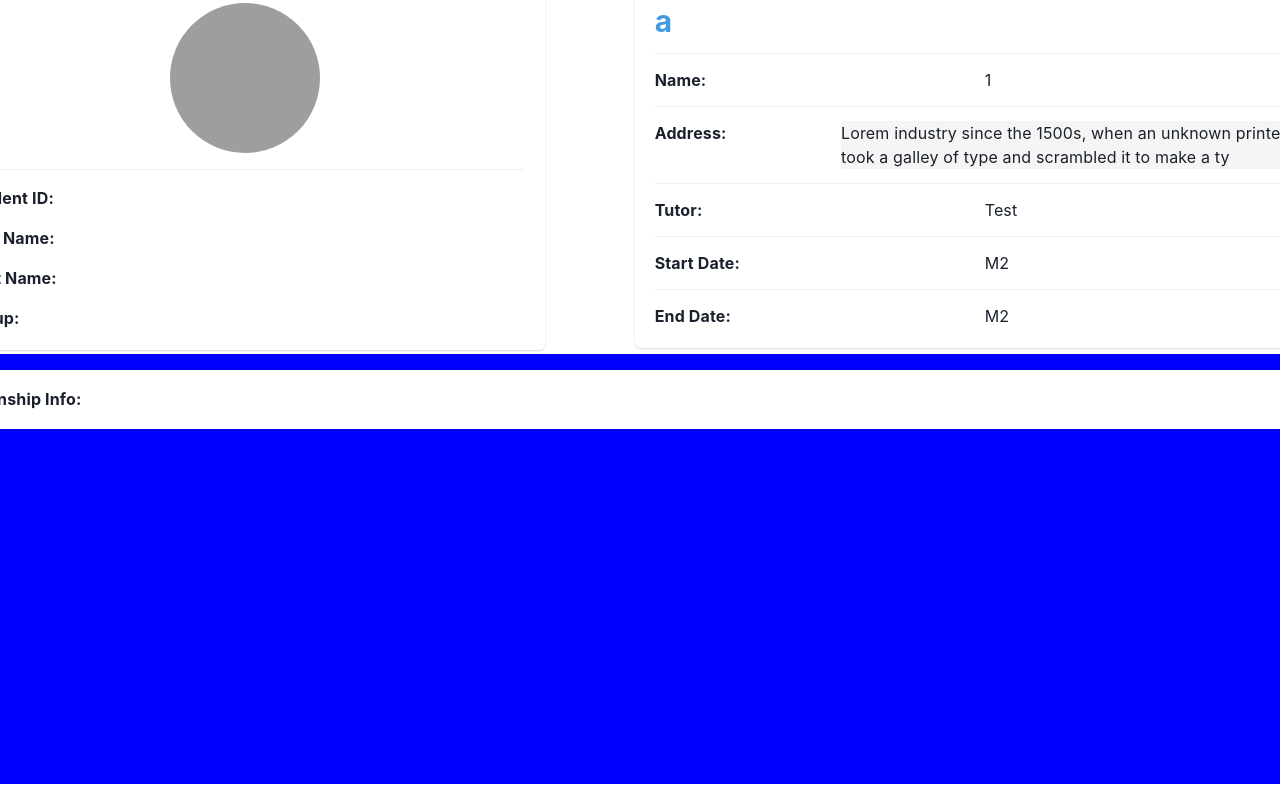
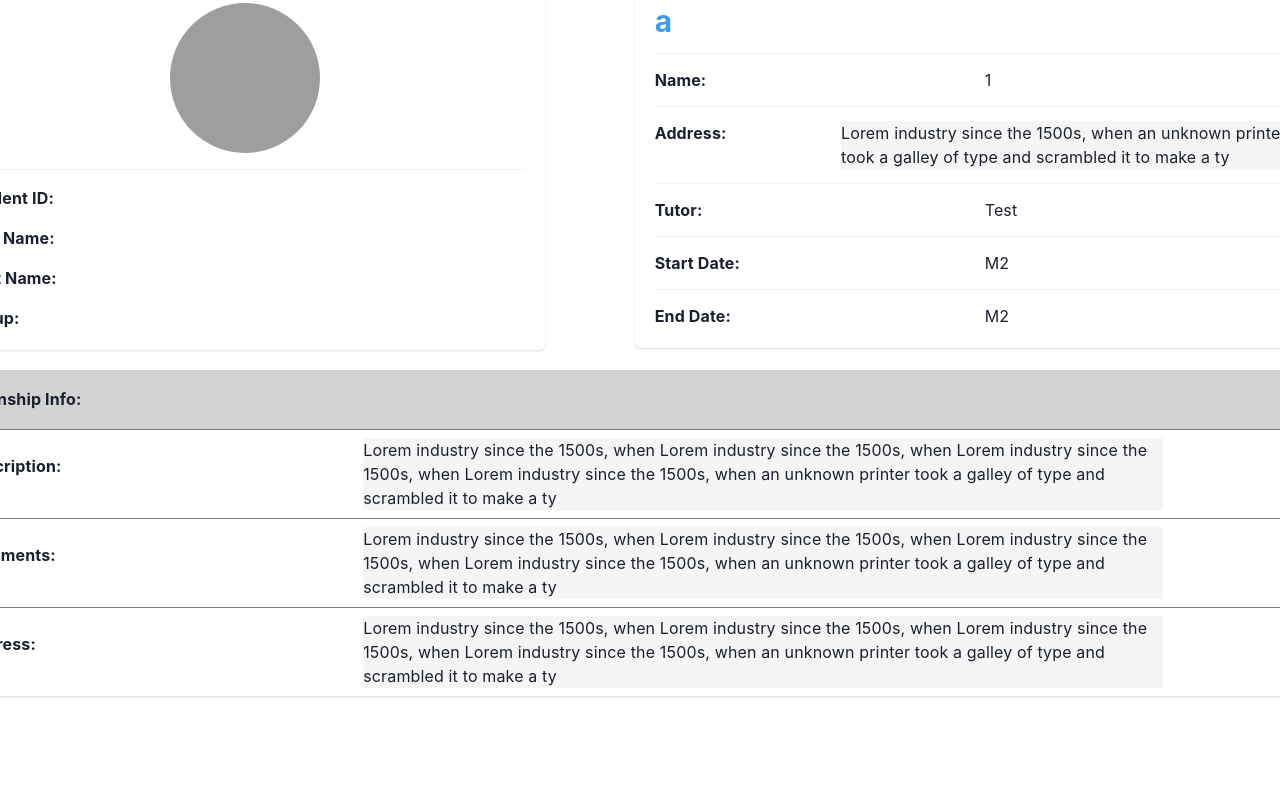
Before and after one commit to Advanced-Programming-Project/gift-app, a React (Create React App) app: page /students/1 in a window 1280 px wide. Shown: the part 292-1092 px from the top of the page. Built offline with nearby package versions, Linux system fonts and the light colour scheme; no server answers; grey boxes are pictures that could not be loaded.

Commit message:
studentInfo page

```diff
--- a/src/components/StudentInfo/InternshipCard.tsx
+++ b/src/components/StudentInfo/InternshipCard.tsx
@@ -1,13 +1,48 @@
 import React from "react";
-import { Box, Card, CardHeader, Heading } from "@chakra-ui/react";
+import { Box, Card, CardHeader, Divider, Heading, Text } from "@chakra-ui/react";
 
 export const InternshipCard = () => {
   return (
-    <Box h={'430px'} w={'1400px'} bg={'blue'} paddingTop={4}>
+    <Box h={'430px'} w={'1400px'} paddingTop={4}>
       <Card>
-        <CardHeader>
+        <CardHeader
+          bg={'lightgrey'}
+        >
           <Heading as={'h4'} size={'sm'}>Internship Info: </Heading>
         </CardHeader>
+        <Divider />
+        <Box
+          p={2}
+          display={'flex'}
+          flexDirection={'row'}
+        >
+          <Text fontSize='md' p={4} as={'b'} width={'30%'}>Description: </Text>
+          <Box bg={'whitesmoke'} maxHeight={'300px'} w={'800px'} wordBreak={'break-word'}>
+            <Text fontSize={'md'} >Lorem industry since the 1500s, when Lorem industry since the 1500s, when Lorem industry since the 1500s, when Lorem industry since the 1500s, when an unknown printer took a galley of type and scrambled it to make a ty</Text>
+          </Box>
+        </Box>
+        <Divider />
+        <Box
+          p={2}
+          display={'flex'}
+          flexDirection={'row'}
+        >
+          <Text fontSize='md' p={4} as={'b'} width={'30%'}>Comments: </Text>
+          <Box bg={'whitesmoke'} maxHeight={'300px'} w={'800px'} wordBreak={'break-word'}>
+            <Text fontSize={'md'} >Lorem industry since the 1500s, when Lorem industry since the 1500s, when Lorem industry since the 1500s, when Lorem industry since the 1500s, when an unknown printer took a galley of type and scrambled it to make a ty</Text>
+          </Box>
+        </Box>
+        <Divider/>
+        <Box
+          p={2}
+          display={'flex'}
+          flexDirection={'row'}
+        >
+          <Text fontSize='md' p={4} as={'b'} width={'30%'}>Address: </Text>
+          <Box bg={'whitesmoke'} maxHeight={'300px'} w={'800px'} wordBreak={'break-word'}>
+            <Text fontSize={'md'} >Lorem industry since the 1500s, when Lorem industry since the 1500s, when Lorem industry since the 1500s, when Lorem industry since the 1500s, when an unknown printer took a galley of type and scrambled it to make a ty</Text>
+          </Box>
+        </Box>
       </Card>
     </Box>
   );
```
Also changed, not shown: 1 other file (tests, documents, lock files or other folders).
